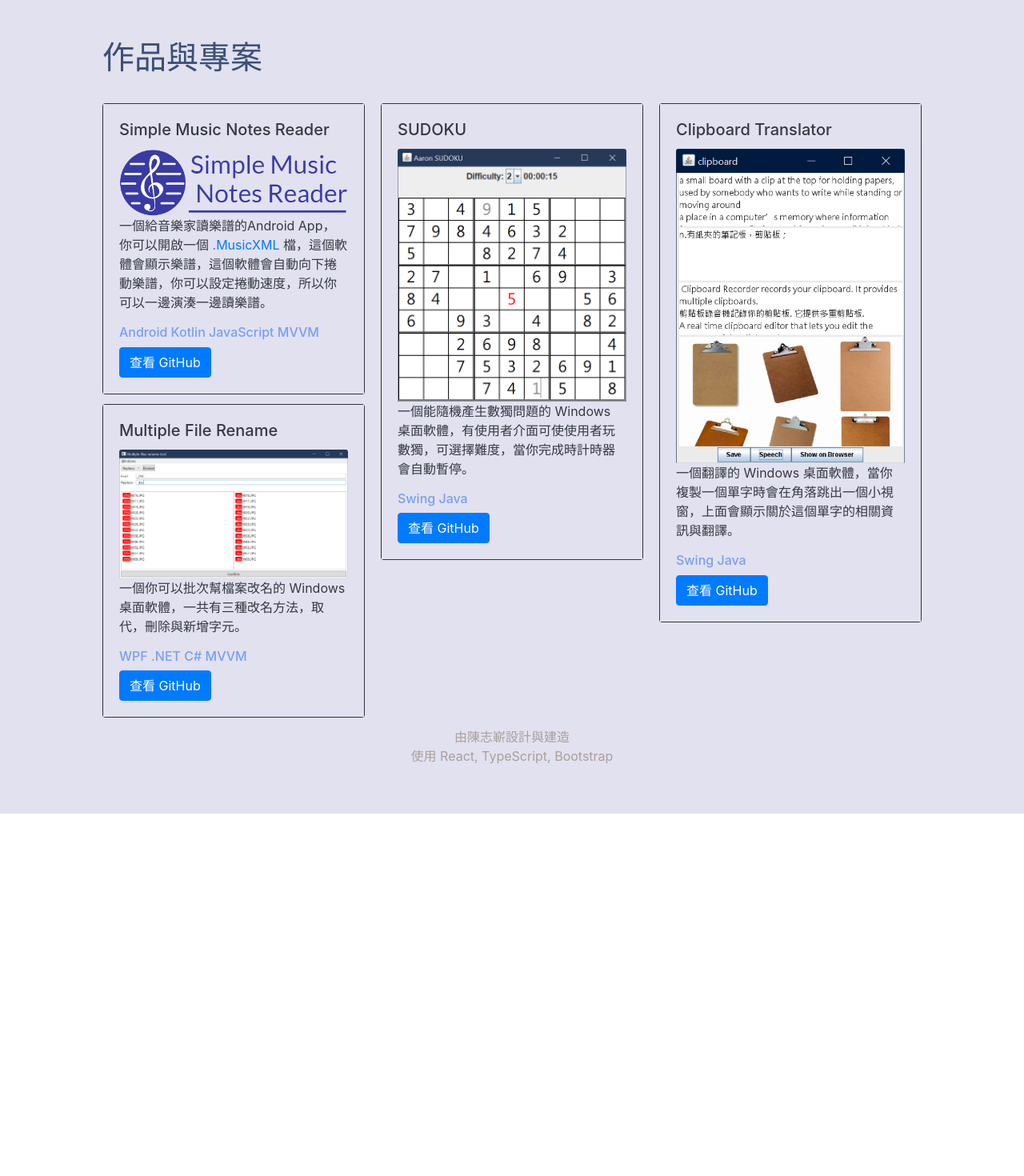
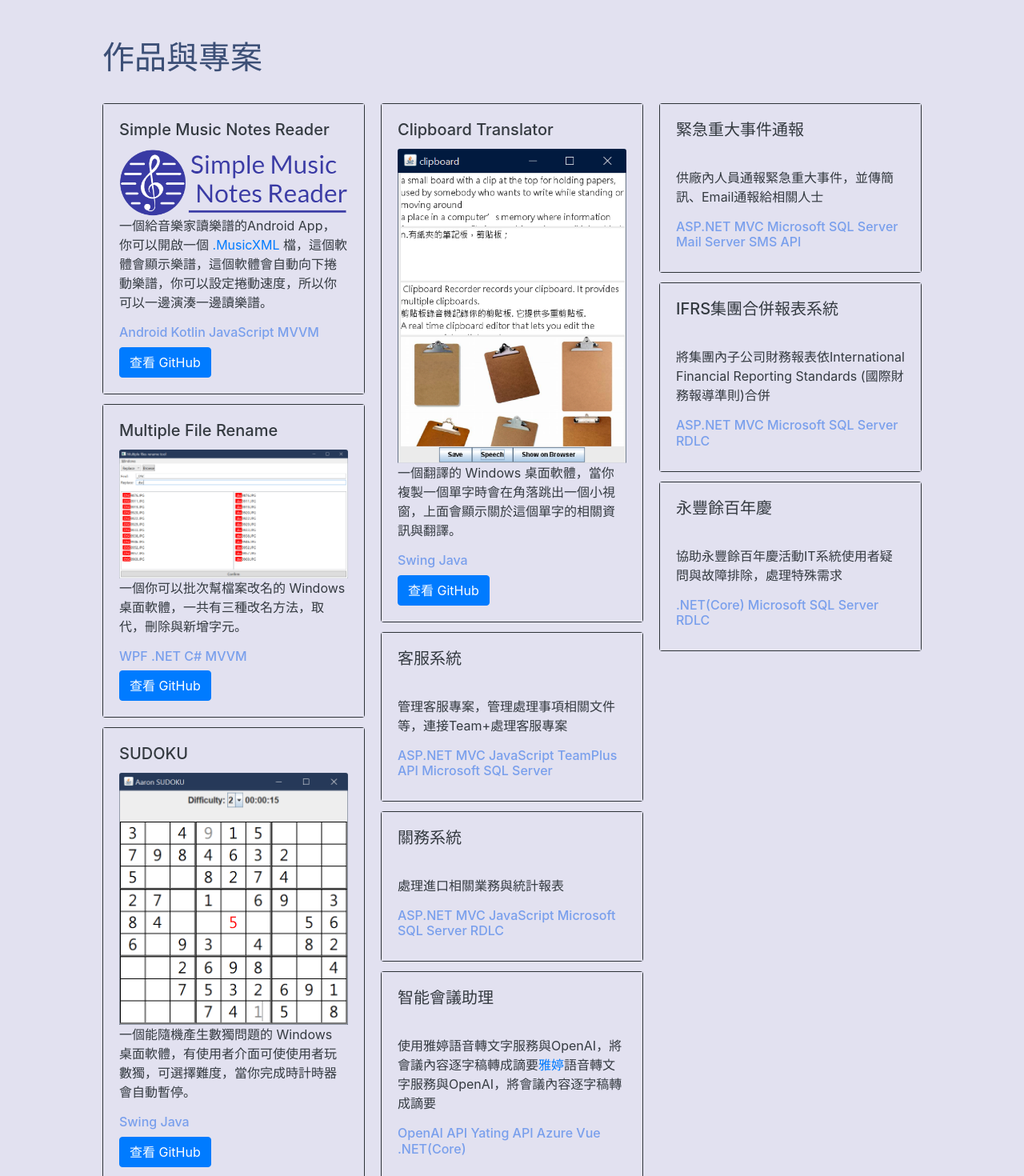
Before and after one commit to AaronCChen2233/Portfolio, a React (Create React App) app: page / in a window 1280 px wide. Shown: the part 4140-5610 px from the top of the page at 80% size. Before the commit the page ends 5157 px from the top, so only its background shows below. Built offline with nearby package versions, Linux system fonts and the light colour scheme.

Commit message:
feat: Add new project cards to Works component and enhance WorksCards rendering logic

```diff
--- a/src/Components/Works.tsx
+++ b/src/Components/Works.tsx
@@ -50,6 +50,50 @@ const Works: React.FC = () => {
                 <h6 className='lightbluetext'>{t('swing')} {t('java')}</h6>
             </WorksCards>
 
+            <WorksCards buttonText={''} cardTitle={t('chpiscss')} gitUri="" image="">
+                <p>
+                    {t('chpiscssd')}
+                </p>
+                <h6 className='lightbluetext'>{t('aspnetmvc')} {t('javascript')} {t('teamplus')} {t('mss')}</h6>
+            </WorksCards>
+
+            <WorksCards buttonText={''} cardTitle={t('hcisipcs')} gitUri="" image="">
+                <p>
+                    {t('hcisipcsd')}
+                </p>
+                <h6 className='lightbluetext'>{t('aspnetmvc')} {t('javascript')} {t('mss')} {t('rdlc')}</h6>
+            </WorksCards>
+
+            <WorksCards buttonText={''} cardTitle={t('hcismaia')} gitUri="" image="">
+                <p>
+                    {t('hcismaiad')}
+                    <a href='https://asr.yating.tw' target="_blank">{t('yating')}</a>
+                    {t('hcismaiad2')}
+                </p>
+                <h6 className='lightbluetext'>{t('openai')} {t('yatingapi')} {t('azure')} {t('vue')} {t('aspnetcore')}</h6>
+            </WorksCards>
+
+            <WorksCards buttonText={''} cardTitle={t('hcisens')} gitUri="" image="">
+                <p>
+                    {t('hcisensd')}
+                </p>
+                <h6 className='lightbluetext'>{t('aspnetmvc')} {t('mss')} {t('mailserver')} {t('sms')}</h6>
+            </WorksCards>
+
+            <WorksCards buttonText={''} cardTitle={t('hcisifrs')} gitUri="" image="">
+                <p>
+                    {t('hcisifrsd')}
+                </p>
+                <h6 className='lightbluetext'>{t('aspnetmvc')} {t('mss')} {t('rdlc')}</h6>
+            </WorksCards>
+
+            <WorksCards buttonText={''} cardTitle={t('hcisoha')} gitUri="" image="">
+                <p>
+                    {t('hcisohad')}
+                </p>
+                <h6 className='lightbluetext'>{t('aspnetcore')} {t('mss')} {t('rdlc')}</h6>
+            </WorksCards>
+
             </CardColumns>
         </div>
     );
--- a/src/Components/WorksCards.tsx
+++ b/src/Components/WorksCards.tsx
@@ -35,7 +35,9 @@ class WorksCards extends React.Component<WorksCardsProps, {}>{
             <Card.Title>{this.props.cardTitle}</Card.Title>
             <Card.Img variant="top" src={String(this.props.image)} />
             {this.props.children}
-            <Button target="_blank" href={this.props.gitUri} variant="primary">{this.props.buttonText}</Button>
+            {(this.props.buttonText !== '' && this.props.gitUri !== '') ? (
+                <Button target="_blank" href={this.props.gitUri} variant="primary">{this.props.buttonText}</Button>
+            ) : (null)}
             </Card.Body>
             </Card>
         );
```
